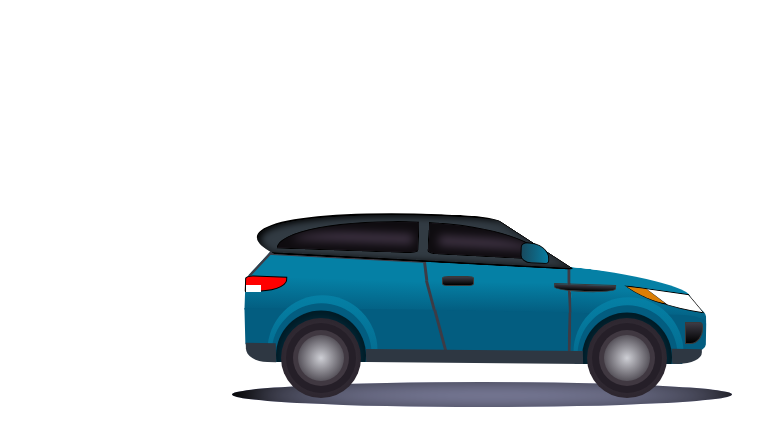
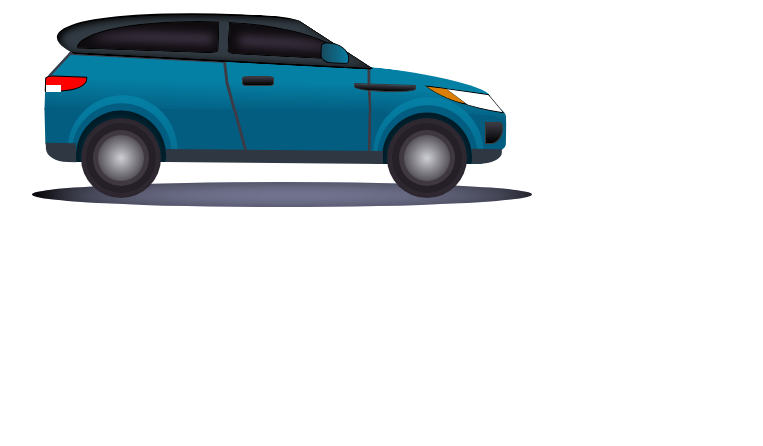
Before and after one commit to kartsevnik/lesson_12-car, a plain HTML site: page index.html in a window 1280 px wide. Shown: the whole page, without its empty margins (213-976 px from the left). Drawn offline with Linux system fonts and the light colour scheme.

Commit message:
Update style.css

```diff
--- a/css/style.css
+++ b/css/style.css
@@ -1,8 +1,6 @@
 /* Maket */
 .wrapper {
-    width: 1400px;
-    height: 100%;
-    overflow: hidden    ;
+
 }
 /* .maket {
     width: 700px;
@@ -23,8 +21,8 @@
     height: 45px;
     background-color: hsla(208, 14%, 23%);
     position: fixed;
-    left: 446px;
-    top: 211px;
+    left: 246px;
+    top: 11px;
     border-radius: 100% 10% 5% 0;
     border-top: 2px solid #000;
     border-right: 2px solid #000;
@@ -40,8 +38,8 @@
     height: 30px;
     background-color: rgba(65, 53, 70);
     position: fixed;
-    left: 490px;
-    top: 219px;
+    left: 290px;
+    top: 19px;
     border-radius: 100% 0 10% 0;
     border: 1px solid #000;
     z-index: 6;
@@ -54,8 +52,8 @@
     height: 30px;
     background-color: hsla(282, 14%, 24%);
     position: fixed;
-    left: 641px;
-    top: 225px;
+    left: 441px;
+    top: 25px;
     border-radius: 0 100% 0 10%;
     border: 1px solid #000;
     z-index: 6;
@@ -68,8 +66,8 @@
     height: 24px;
     background: linear-gradient(90deg, rgba(24,73,93,1) 0%, rgba(8,125,161,1) 100%, rgba(28,88,112,1) 100%);
     position: fixed;
-    left: 730px;
-    top: 240px;
+    left: 530px;
+    top: 40px;
     border-radius: 30% 100% 20% 50%;
     border: 1px solid #000;
     z-index: 6;
@@ -84,8 +82,8 @@
     width: 121px;
     height: 18px;
     background-color: #0580a5;
-    left: 780px;
-    top: 273px;
+    left: 580px;
+    top: 73px;
     z-index: 4;
 
     border-radius: 0% 100% 0% 0%;
@@ -98,8 +96,8 @@
     width: 165px;
     height: 20px;
     background-color: #0580a5;
-    left: 637px;
-    top: 265px;
+    left: 437px;
+    top: 65px;
     z-index: 3;
 
     border-radius: 0% 0% 0% 0%;
@@ -111,8 +109,8 @@
     width: 180px;
     height: 22px;
     background-color: #0580a5;
-    left: 472px;
-    top: 256px;
+    left: 272px;
+    top: 56px;
     z-index: 2;
 
     border-radius: 0% 0% 0% 0%;
@@ -125,8 +123,8 @@
     width: 30px;
     height: 8px;
     background: linear-gradient(0deg, rgba(0,0,0,1) 0%, rgba(61,59,69,1) 100%);
-    left: 655px;
-    top: 276px;
+    left: 455px;
+    top: 76px;
     z-index: 7;
 
     border-radius: 20%;
@@ -141,8 +139,8 @@
     height: 30px;
     background: rgb(3,93,128);
     background: linear-gradient(0deg, rgba(3,93,128,1) 0%, rgba(5,128,165,1) 100%);
-    left: 781px;
-    top: 288px;
+    left: 581px;
+    top: 88px;
     z-index: 6;
 
     border-radius: 0% 80% 0% 0%;
@@ -155,8 +153,8 @@
     height: 30px;
     background: rgb(3,93,128);
     background: linear-gradient(0deg, rgba(3,93,128,1) 0%, rgba(5,128,165,1) 100%);
-    left: 642px;
-    top: 282px;
+    left: 442px;
+    top: 82px;
     z-index: 5;
 
     border-radius: 0% 0% 0% 0%;
@@ -169,8 +167,8 @@
     height: 34px;
     background: rgb(3,93,128);
     background: linear-gradient(0deg, rgba(3,93,128,1) 0%, rgba(5,128,165,1) 100%);
-    left: 458px;
-    top: 279px;
+    left: 258px;
+    top: 79px;
     z-index: 4;
 
     border-radius: 7% 0% 0% 0%;
@@ -184,8 +182,8 @@
     width: 60px;
     height: 15px;
     background: rgb(255, 255, 255);
-    left: 848px;
-    top: 291px;
+    left: 648px;
+    top: 91px;
     z-index: 7;
 
     border-radius: 0% 0% 0% 100%;
@@ -197,8 +195,8 @@
     width: 20px;
     height: 12px;
     background: rgb(218, 126, 6);
-    left: 848px;
-    top: 288px;
+    left: 648px;
+    top: 88px;
     z-index: 7;
 
     border-radius: 0% 0% 0% 100%;
@@ -210,8 +208,8 @@
     width: 60px;
     height: 6px;
     background: linear-gradient(0deg, rgba(0,0,0,1) 0%, rgba(61,59,69,1) 100%);
-    left: 767px;
-    top: 284px;
+    left: 567px;
+    top: 84px;
     z-index: 8;
 
     border-radius: 0% 0% 50% 50%;
@@ -225,8 +223,8 @@
     width: 40px;
     height: 14px;
     background: red;
-    left: 458px;
-    top: 276px;
+    left: 258px;
+    top: 76px;
     z-index: 7;
 
     border-radius: 20% 0% 80% 0%;
@@ -238,8 +236,8 @@
     width: 15px;
     height: 7px;
     background: rgb(255, 255, 255);
-    left: 458px;
-    top: 285px;
+    left: 258px;
+    top: 85px;
     z-index: 7;
 
     border-radius: 0% 0% 0% 0%;
@@ -253,8 +251,8 @@
     width: 135px;
     height: 42px;
     background-color: #035D80;
-    left: 781px;
-    top: 314px;
+    left: 581px;
+    top: 114px;
     z-index: 6;
 
     border-radius: 0% 20% 30% 0%;
@@ -266,8 +264,8 @@
     width: 138px;
     height: 43px;
     background-color: #035D80;
-    left: 652px;
-    top: 311px;
+    left: 452px;
+    top: 111px;
     z-index: 5;
 
     border-radius: 0% 0% 0% 0%;
@@ -279,8 +277,8 @@
     width: 200px;
     height: 43px;
     background-color: #035D80;
-    left: 458px;
-    top: 309px;
+    left: 258px;
+    top: 109px;
     z-index: 4;
 
     border-radius: 0% 0% 0% 18%;
@@ -291,8 +289,8 @@
     width: 16px;
     height: 20px;
     background: linear-gradient(0deg, rgba(0,0,0,1) 0%, rgba(61,59,69,1) 100%);
-    left: 898px;
-    top: 322px;
+    left: 698px;
+    top: 122px;
     z-index: 8;
 
     border-radius: 0% 20% 70% 0%;
@@ -304,8 +302,8 @@
     height: 70px;
     position: fixed;
     overflow: hidden;
-    top: 294px;
-    left: 781px;
+    top: 94px;
+    left: 581px;
     z-index: 6;
 }
 
@@ -343,8 +341,8 @@ background: linear-gradient(0deg, rgba(3,93,128,1) 0%, rgba(5,128,165,1) 100%);
     height: 70px;
     position: fixed;
     overflow: hidden;
-    top: 292px;
-    left: 475px;
+    top: 92px;
+    left: 275px;
     z-index: 7;
 }
 
@@ -381,8 +379,8 @@ background: linear-gradient(0deg, rgba(3,93,128,1) 0%, rgba(5,128,165,1) 100%);
     width: 30px;
     height: 15px;
     background-color: hsla(213, 18%, 22%);
-    left: 885px;
-    top: 349px;
+    left: 685px;
+    top: 149px;
     z-index: 9;
 
     border-radius: 0% 0% 80% 0%;
@@ -393,8 +391,8 @@ background: linear-gradient(0deg, rgba(3,93,128,1) 0%, rgba(5,128,165,1) 100%);
     width: 217px;
     height: 13px;
     background-color: hsla(213, 18%, 22%);
-    left: 579px;
-    top: 350px;
+    left: 379px;
+    top: 150px;
     z-index: 9;
 
     border-radius: 0% 0% 0% 0%;
@@ -406,8 +404,8 @@ background: linear-gradient(0deg, rgba(3,93,128,1) 0%, rgba(5,128,165,1) 100%);
     width: 30px;
     height: 19px;
     background-color: hsla(213, 18%, 22%);
-    left: 459px;
-    top: 343px;
+    left: 259px;
+    top: 143px;
     z-index: 8;
 
     border-radius: 0% 0% 0% 70%;
@@ -425,8 +423,8 @@ background: linear-gradient(0deg, rgba(3,93,128,1) 0%, rgba(5,128,165,1) 100%);
 background: radial-gradient(circle, rgba(64,56,65,1) 0%, rgba(37,31,40,1) 100%);
     position: fixed;
     z-index: 10;
-    top: 318px;
-    left: 494px;
+    top: 118px;
+    left: 294px;
     border-radius: 50%;
 }
 .wheel-rear__middle {
@@ -435,8 +433,8 @@ background: radial-gradient(circle, rgba(64,56,65,1) 0%, rgba(37,31,40,1) 100%);
     background: #251F28;
     position: fixed;
     z-index: 10;
-    top: 323px;
-    left: 499px;
+    top: 123px;
+    left: 299px;
     border-radius: 50%;
 }
 .wheel-rear__inside {
@@ -445,8 +443,8 @@ background: radial-gradient(circle, rgba(64,56,65,1) 0%, rgba(37,31,40,1) 100%);
     background: #403841;
     position: fixed;
     z-index: 10;
-    top: 330px;
-    left: 505.5px;
+    top: 130px;
+    left: 305.5px;
     border-radius: 50%;
 }
 .wheel-rear__disk {
@@ -456,8 +454,8 @@ background: radial-gradient(circle, rgba(64,56,65,1) 0%, rgba(37,31,40,1) 100%);
     background: radial-gradient(circle, rgba(206,207,213,1) 0%, rgba(37,31,40,1) 100%);
     position: fixed;
     z-index: 10;
-    top: 335px;
-    left: 511px;
+    top: 135px;
+    left: 311px;
     border-radius: 50%;
 }
 
@@ -471,8 +469,8 @@ background: radial-gradient(circle, rgba(64,56,65,1) 0%, rgba(37,31,40,1) 100%);
 background: radial-gradient(circle, rgba(64,56,65,1) 0%, rgba(37,31,40,1) 100%);
     position: fixed;
     z-index: 10;
-    top: 318px;
-    left: 800px;
+    top: 118px;
+    left: 600px;
     border-radius: 50%;
 }
 .wheel-front__middle {
@@ -481,8 +479,8 @@ background: radial-gradient(circle, rgba(64,56,65,1) 0%, rgba(37,31,40,1) 100%);
     background: #251F28;
     position: fixed;
     z-index: 10;
-    top: 323px;
-    left: 805px;
+    top: 123px;
+    left: 605px;
     border-radius: 50%;
 }
 .wheel-front__inside {
@@ -491,8 +489,8 @@ background: radial-gradient(circle, rgba(64,56,65,1) 0%, rgba(37,31,40,1) 100%);
     background: #403841;
     position: fixed;
     z-index: 10;
-    top: 330px;
-    left: 812px;
+    top: 130px;
+    left: 612px;
     border-radius: 50%;
 }
 .wheel-front__disk {
@@ -502,8 +500,8 @@ background: radial-gradient(circle, rgba(64,56,65,1) 0%, rgba(37,31,40,1) 100%);
     background: radial-gradient(circle, rgba(206,207,213,1) 0%, rgba(37,31,40,1) 100%);
     position: fixed;
     z-index: 10;
-    top: 335px;
-    left: 817px;
+    top: 135px;
+    left: 617px;
     border-radius: 50%;
 }
 .shadow-car {
@@ -512,7 +510,7 @@ background: radial-gradient(circle, rgba(64,56,65,1) 0%, rgba(37,31,40,1) 100%);
     background-color: #bcbfec;
     border-radius: 80%;
     position: fixed;
-    top: 382px;
-    left: 445px;
+    top: 182px;
+    left: 245px;
     box-shadow: inset #000 11px 1px 30px;
 }
```
